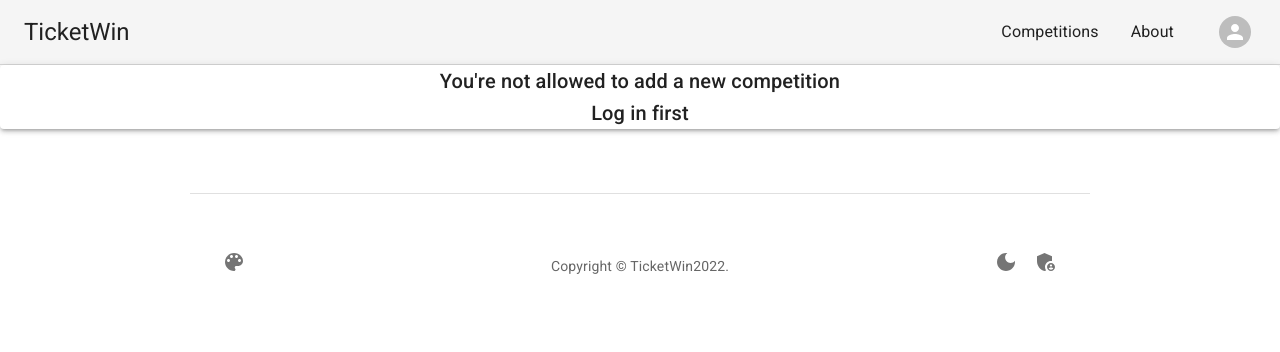
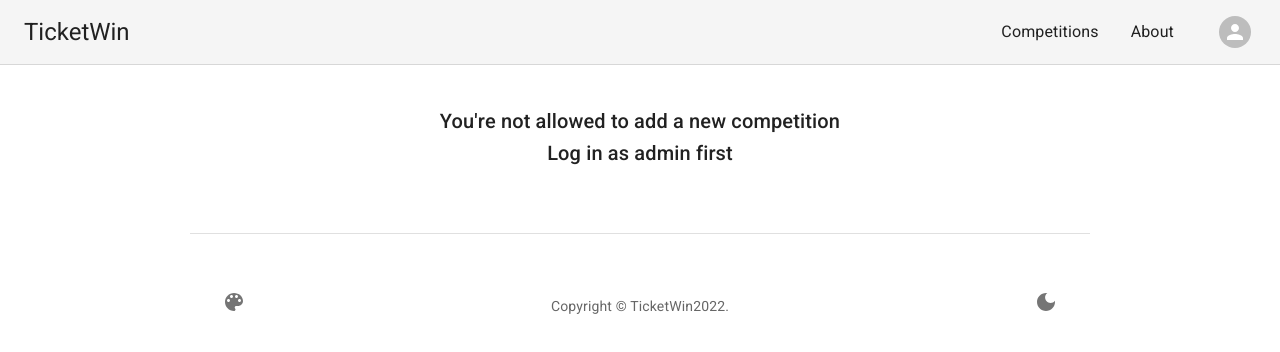
Before and after one commit to federicomazzini3/ticketwin, a React (Create React App) app in the folder client/: page /addcompetition in a window 1280 px wide. Shown: the top 352 px of the page. Built offline with nearby package versions, Linux system fonts and the light colour scheme.

Commit message:
insert new section to add competition in menu

```diff
--- a/client/src/components/Footer/Footer.js
+++ b/client/src/components/Footer/Footer.js
@@ -45,10 +45,6 @@ const Footer = ({ mode }) => {
                         <IconButton onClick={() => mode === "light" ? dispatch(setDarkMode(dispatch)) : dispatch(setLightMode(dispatch))}>
                             {mode === "light" ? <DarkModeIcon></DarkModeIcon> : <LightModeIcon></LightModeIcon>}
                         </IconButton>
-
-                        <IconButton onClick={() => history.push('/addcompetition')}>
-                            <AdminPanelSettingsIcon></AdminPanelSettingsIcon>
-                        </IconButton>
                     </Grid>
 
                 </Grid>
--- a/client/src/components/Form/Form.js
+++ b/client/src/components/Form/Form.js
@@ -5,8 +5,7 @@ import { AdapterDayjs } from '@mui/x-date-pickers/AdapterDayjs';
 import { LocalizationProvider } from '@mui/x-date-pickers/LocalizationProvider';
 import { DateTimePicker } from '@mui/x-date-pickers/DateTimePicker';
 import { useDispatch } from 'react-redux';
-import { createCompetition, updateCompetition } from "../../actions/competitions";
-import { useSelector } from "react-redux";
+import { createCompetition } from "../../actions/competitions";
 import { useHistory } from "react-router-dom";
 
 //productName: String, productBrand: String, ticketPrice: Number, productPrice: Number, maxTicketNumber: Number, deadline: Date,
@@ -26,16 +25,16 @@ const Form = () => {
         setCompetitionData({ productName: '', productBrand: '', ticketPrice: '', productPrice: '', maxTicketNumber: '', deadline: new Date(), image: '' })
     }
 
-    if (!user?.result?.name) {
+    if (user?.result?.name !== 'admin') {
         return (
-            <Paper elevation={3}>
+            <Box sx={{mt:5}}>
                 <Typography variant="h6" align="center">
                     You're not allowed to add a new competition
                 </Typography>
                 <Typography variant="h6" align="center">
-                    Log in first
+                    Log in as admin first
                 </Typography>
-            </Paper>
+            </Box>
         )
     }
 
--- a/client/src/components/Navbar/DesktopMenu.js
+++ b/client/src/components/Navbar/DesktopMenu.js
@@ -1,16 +1,19 @@
 import React from 'react'
 import { Typography } from '@mui/material'
-import { Link} from 'react-router-dom';
+import { Link } from 'react-router-dom';
 import AvatarComponent from './AvatarComponent'
 
-const DesktopMenu = ({user, setUser, logout}) => {
+const DesktopMenu = ({ user, setUser, logout }) => {
   return (
     <>
       <nav>
         <Typography variant="h8" color="inherit" noWrap sx={{ flexGrow: 1, m: 1, mr: 3, textDecoration: 'none' }} component={Link} to="/competitions">Competitions</Typography>
         <Typography variant="h8" color="inherit" noWrap sx={{ flexGrow: 1, m: 1, mr: 3, textDecoration: 'none' }} component={Link} to="/about">About</Typography>
+        {(user?.result.name === 'admin') && (
+          <Typography variant="h8" color="inherit" noWrap sx={{ flexGrow: 1, m: 1, mr: 3, textDecoration: 'none' }} component={Link} to="/addcompetition">New competition</Typography>
+        )}
       </nav>
-    <AvatarComponent user={user} logout={logout}/>
+      <AvatarComponent user={user} logout={logout} />
     </>
   )
 }
--- a/client/src/components/Navbar/MobileMenu.js
+++ b/client/src/components/Navbar/MobileMenu.js
@@ -1,5 +1,5 @@
 import React, { useState } from "react";
-import { Drawer, IconButton, List, ListItemButton, ListItemIcon, ListItemText, Link } from "@mui/material";
+import { Drawer, IconButton, List, ListItemButton, ListItemIcon, ListItemText, Link, Divider, Typography } from "@mui/material";
 import MenuIcon from "@mui/icons-material/Menu";
 import AvatarComponent from "./AvatarComponent";
 
@@ -22,6 +22,16 @@ const MobileMenu = ({ user, logout }) => {
               <ListItemText>About</ListItemText>
             </ListItemIcon>
           </ListItemButton>
+          {(user?.result.name === 'admin') && (
+            <>
+              <Divider></Divider>
+              <ListItemButton component={Link} to="/addcompetition">
+                <ListItemIcon>
+                  <ListItemText>New competition</ListItemText>
+                </ListItemIcon>
+              </ListItemButton>
+            </>
+          )}
         </List>
       </Drawer>
       <IconButton sx={{ color: "primary", marginLeft: "auto" }} onClick={() => setOpenDrawer(!openDrawer)}>
```
Lines whose indentation alone changed are shown as unchanged.
